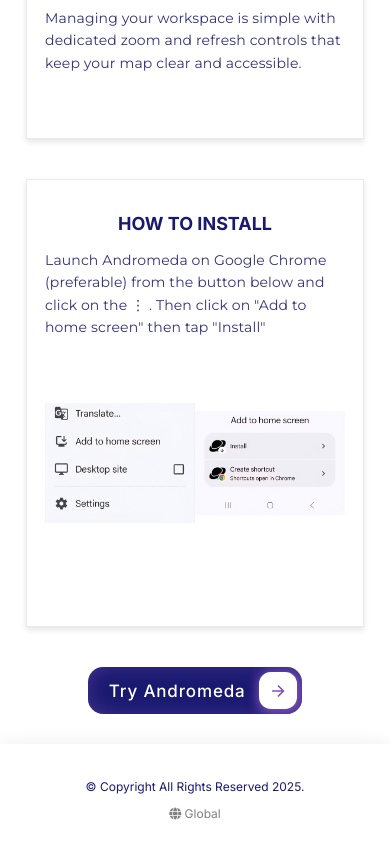
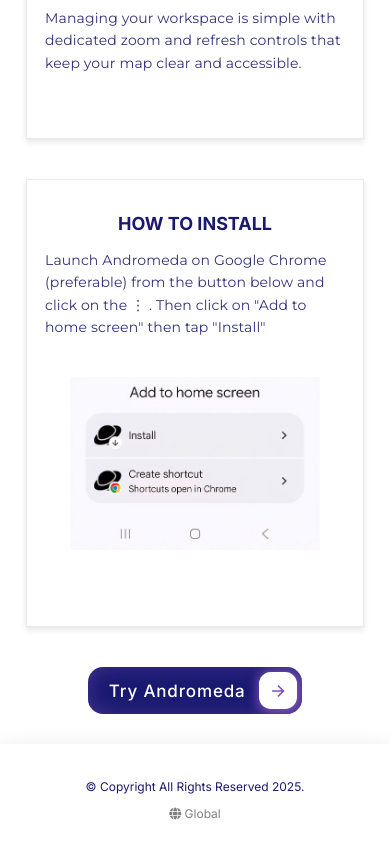
Before and after one commit to abk2191/aphelion-labs, a React (Vite) app: page /aphelion-labs/andromeda in a window 390 px wide. Shown: the part 3832-4676 px from the top of the page. Built offline with nearby package versions, Linux system fonts and the light colour scheme; a web font is replaced by a local one.

Commit message:
Added new features

```diff
--- a/src/Andromeda.jsx
+++ b/src/Andromeda.jsx
@@ -130,7 +130,7 @@
               tap "Install"
             </p>
             <div className="how-to-install-div">
-              <div className="step-one">
+              {/* <div className="step-one">
                 <img
                   src="./installation-step-one.jpg"
                   alt=""
@@ -140,7 +140,7 @@
                     objectFit: "contain",
                   }}
                 />
-              </div>
+              </div> */}
               <div className="step-two">
                 <img
                   src="./installation-step-two.jpg"
--- a/src/index.css
+++ b/src/index.css
@@ -866,7 +866,7 @@
     width: 150px !important;
   }
 
-  .step-one {
+  /* .step-one {
     display: flex;
     align-items: center;
     justify-content: center;
@@ -876,14 +876,14 @@
     display: flex;
     align-items: center;
     justify-content: center;
-  }
+  } */
 
-  .step-two img {
+  /* .step-two img {
     height: 150px !important;
     width: 150px !important;
-  }
+  } */
 
   .how-to-install-div {
-    justify-content: space-between;
+    justify-content: center;
   }
 }
```
